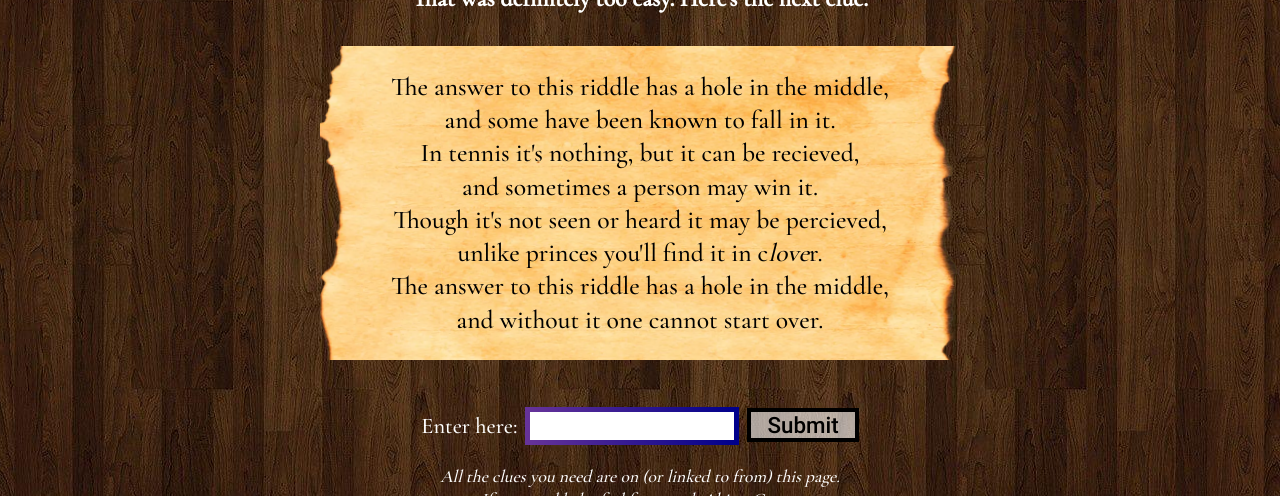
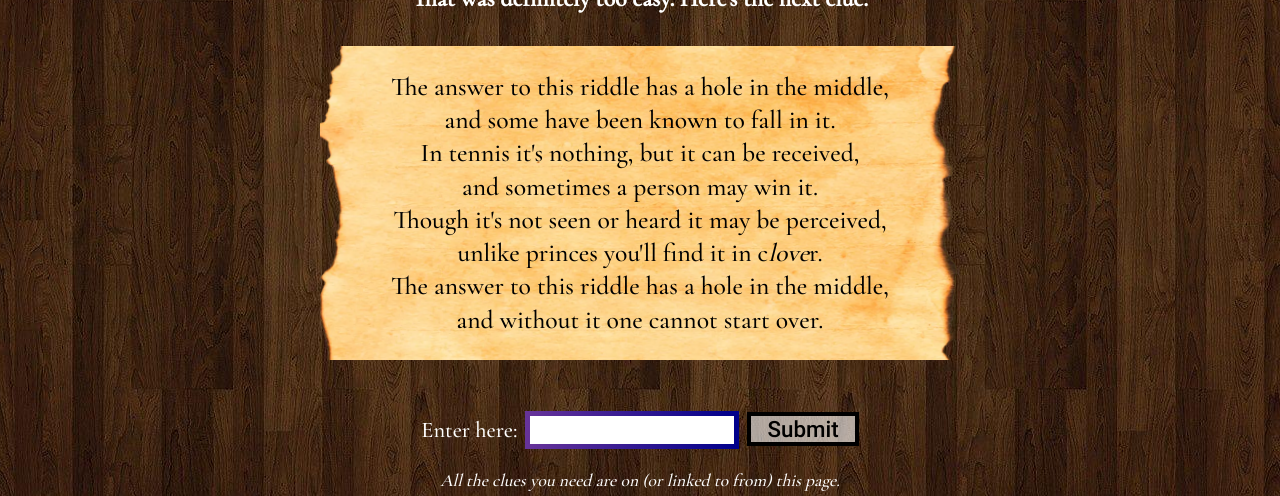
Before and after one commit to Abibubble/bubble-and-squeak, a React (Create React App) app: page /poem in a window 1280 px wide. Shown: the part 205-701 px from the top of the page. Built offline with nearby package versions, Linux system fonts and the light colour scheme.

Commit message:
wip: Fix spelling errors and add margin

```diff
--- a/src/components/submit-button.js
+++ b/src/components/submit-button.js
@@ -8,7 +8,8 @@ export default function SubmitButton({ value }) {
 const Button = styled.input`
   cursor: pointer;
   font-family: 'Roboto', Arial, Helvetica, sans-serif;
-  margin: ${styles.spacer.tiny};
+  margin: calc(${styles.spacer.fine} + ${styles.spacer.tiny})
+    ${styles.spacer.tiny} ${styles.spacer.tiny};
   border: 6px solid;
   border-image-slice: 1;
   border-width: ${styles.spacer.fine};
--- a/src/pages/poem.js
+++ b/src/pages/poem.js
@@ -18,11 +18,11 @@ export default function Poem() {
             <br />
             and some have been known to fall in it.
             <br />
-            In tennis it's nothing, but it can be recieved,
+            In tennis it's nothing, but it can be received,
             <br />
             and sometimes a person may win it.
             <br />
-            Though it's not seen or heard it may be percieved,
+            Though it's not seen or heard it may be perceived,
             <br />
             unlike princes you'll find it in c<em>love</em>r.
             <br />
```
